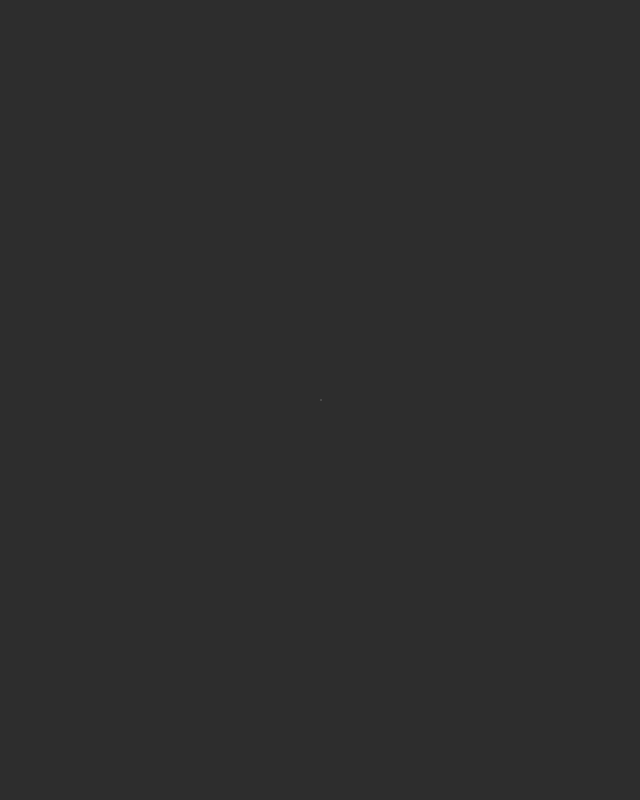
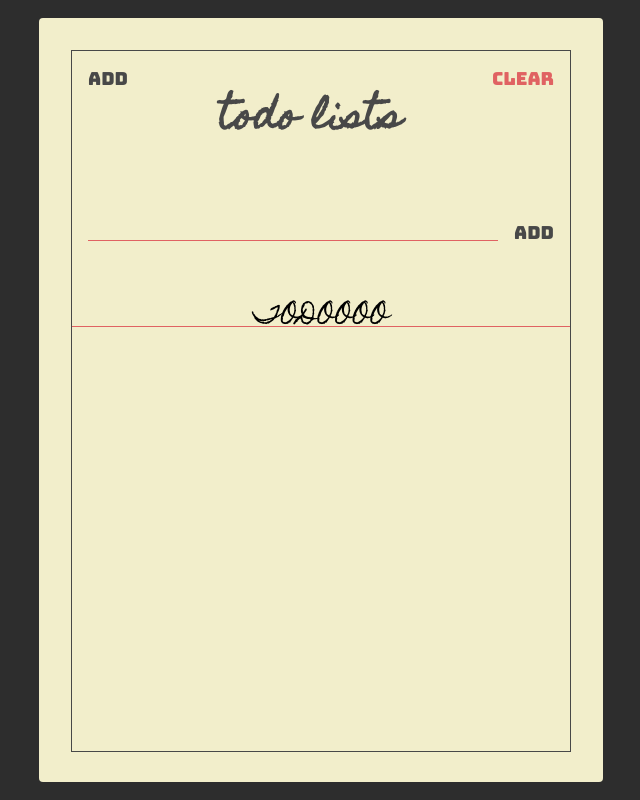
Before and after one commit to muhammadkevinpf/react-todolist, a React (Create React App) app: page / in a window 1280 px wide. Shown: the whole page, without its empty margins (319-959 px from the left). Built offline with nearby package versions, Linux system fonts and the light colour scheme.

Commit message:
add todos

```diff
--- a/public/index.html
+++ b/public/index.html
@@ -1,16 +1,26 @@
 <!DOCTYPE html>
 <html lang="en">
-
   <head>
-	<meta charset="utf-8">
-	<meta name="viewport" content="width=device-width, initial-scale=1, shrink-to-fit=no">
-	<meta name="theme-color" content="#000000">
+    <meta charset="utf-8" />
+    <meta
+      name="viewport"
+      content="width=device-width, initial-scale=1, shrink-to-fit=no"
+    />
+    <meta name="theme-color" content="#000000" />
     <!--
       manifest.json provides metadata used when your web app is added to the
       homescreen on Android. See https://developers.google.com/web/fundamentals/engage-and-retain/web-app-manifest/
     -->
-	<link rel="manifest" href="%PUBLIC_URL%/manifest.json">
-	<link rel="shortcut icon" href="%PUBLIC_URL%/favicon.ico">
+    <link rel="manifest" href="%PUBLIC_URL%/manifest.json" />
+    <link rel="shortcut icon" href="%PUBLIC_URL%/favicon.ico" />
+    <link
+      href="https://fonts.googleapis.com/css?family=Bungee&display=swap"
+      rel="stylesheet"
+    />
+    <link
+      href="https://fonts.googleapis.com/css?family=Homemade+Apple&display=swap"
+      rel="stylesheet"
+    />
     <!--
       Notice the use of %PUBLIC_URL% in the tags above.
       It will be replaced with the URL of the `public` folder during the build.
@@ -39,5 +49,4 @@
       To create a production bundle, use `npm run build` or `yarn build`.
     -->
   </body>
-
 </html>
--- a/src/App.js
+++ b/src/App.js
@@ -1,6 +1,15 @@
 import React from "react";
 import "./styles.css";
 import Paper from "./components/Paper";
+import Header from "./components/Header";
+import TodoForm from "./components/TodoForm";
+import Todos from "./components/Todos";
 export default function App() {
-  return <Paper />;
+  return (
+    <Paper>
+      <Header />
+      <TodoForm />
+      <Todos />
+    </Paper>
+  );
 }
--- a/src/components/Header.jsx
+++ b/src/components/Header.jsx
@@ -0,0 +1,13 @@
+import React from "react";
+
+const Header = () => {
+  return (
+    <section className="header">
+      <button className="header-btn main-black-color">Add</button>
+      <h1 className="header-title">Todo Lists</h1>
+      <button className="header-btn main-red-color">Clear</button>
+    </section>
+  );
+};
+
+export default Header;
--- a/src/components/Paper.jsx
+++ b/src/components/Paper.jsx
@@ -2,7 +2,7 @@ import React from "react";
 import PropTypes from "prop-types";
 const Paper = ({ children }) => {
   return (
-    <div classname="container">
+    <div className="container">
       <div className="frame">{children}</div>
     </div>
   );
--- /dev/null
+++ b/src/components/TodoForm.jsx
@@ -0,0 +1,14 @@
+import React from "react";
+
+const TodoForm = () => {
+  return (
+    <section className="add">
+      <form className="add-form">
+        <input type="text" className="add-input" />
+        <button className="add-btn main-black-color">Add</button>
+      </form>
+    </section>
+  );
+};
+
+export default TodoForm;
--- a/src/components/Todos.jsx
+++ b/src/components/Todos.jsx
@@ -0,0 +1,13 @@
+import React from "react";
+
+const Todos = () => {
+  return (
+    <section className="todos">
+      <div className="todo">
+        <span className="todo-text">TODOOOO</span>
+      </div>
+    </section>
+  );
+};
+
+export default Todos;
```
Also changed, not shown: src/components/ToDoForm.jsx (deleted). Lines whose indentation alone changed are shown as unchanged.
